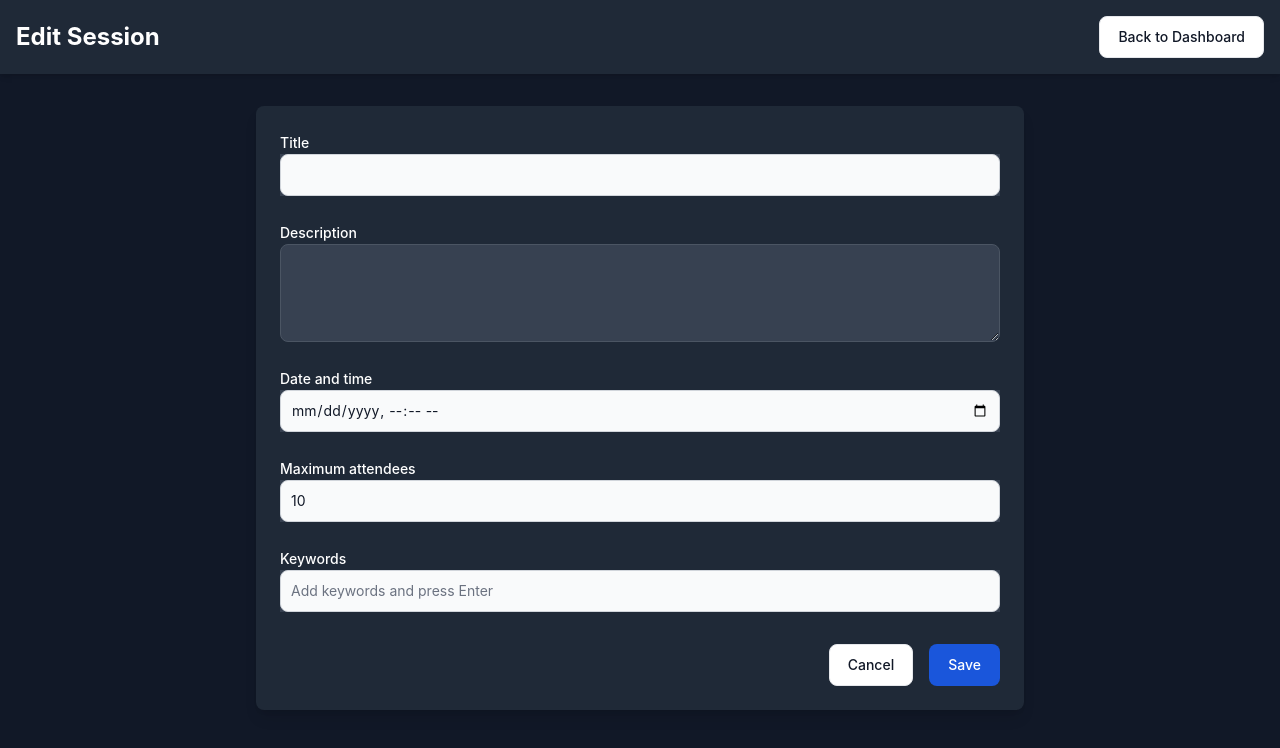
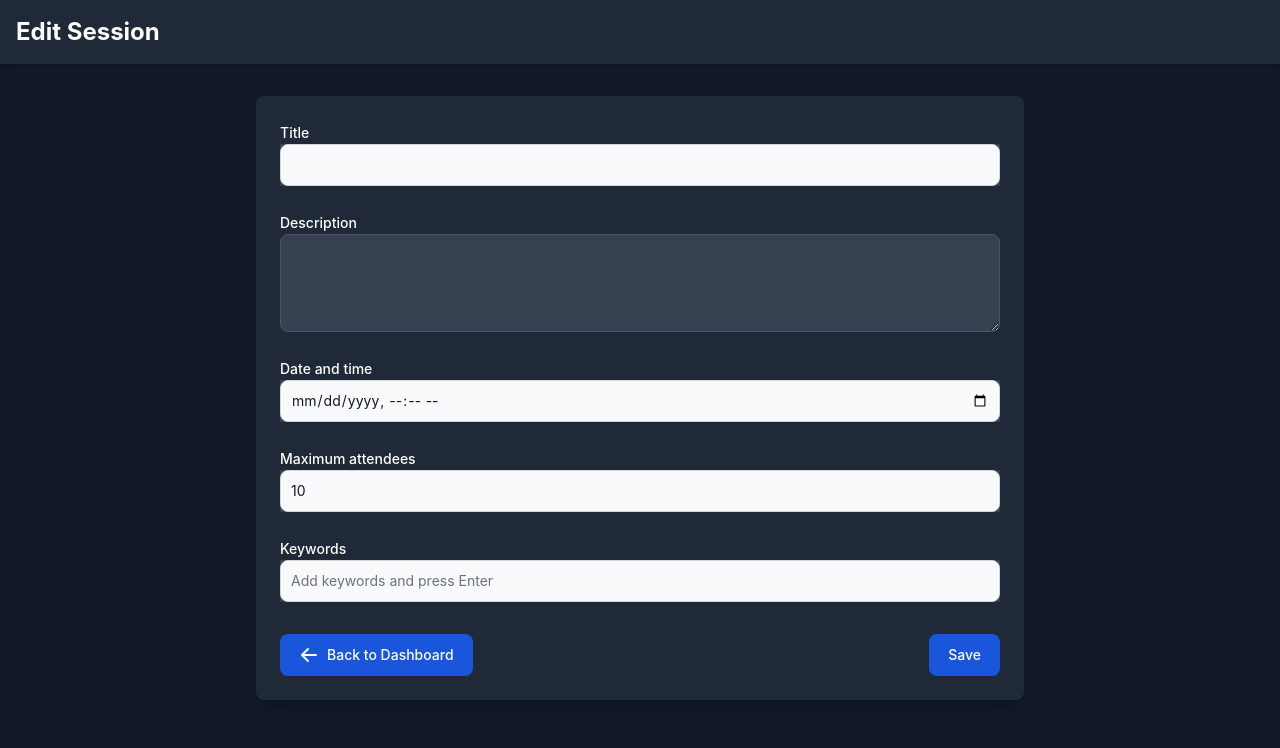
Before and after one commit to Amadorfl72/mentorhub, a React (Create React App) app in the folder frontend/: page /session/1 in a window 1280 px wide. Shown: the top 748 px of the page. Built offline with nearby package versions, Linux system fonts and the light colour scheme.

Commit message:
Back to dashboard en edicion sesiones

```diff
--- a/frontend/src/pages/DashboardPage.tsx
+++ b/frontend/src/pages/DashboardPage.tsx
@@ -266,7 +266,7 @@ const DashboardPage = () => {
                   >
                     {t('common.edit')}
                   </Button>
-                  <Button size="xs" color="failure">{t('common.cancel')}</Button>
+                  <Button size="xs" color="failure">{t('common.delete')}</Button>
                 </div>
               </div>
             ))}
--- a/frontend/src/pages/SessionPage.tsx
+++ b/frontend/src/pages/SessionPage.tsx
@@ -2,7 +2,7 @@ import React, { useState, useEffect } from 'react';
 import { Button, Label, TextInput, Textarea, Select } from 'flowbite-react';
 import { useNavigate, useParams } from 'react-router-dom';
 import { createSession, getSession, updateSession, Session } from '../services/sessionService';
-import { HiX } from 'react-icons/hi';
+import { HiX, HiArrowLeft } from 'react-icons/hi';
 import { useTranslation } from 'react-i18next';
 
 interface SessionFormData {
@@ -177,9 +177,6 @@ const SessionPage: React.FC = () => {
           <h1 className="text-2xl font-bold">
             {isEditMode ? t('sessions.edit_session') : t('sessions.create_session')}
           </h1>
-          <Button color="gray" onClick={() => navigate('/dashboard')}>
-            {t('common.back_to_dashboard')}
-          </Button>
         </div>
       </header>
 
@@ -265,9 +262,13 @@ const SessionPage: React.FC = () => {
                 </div>
               </div>
 
-              <div className="flex justify-end gap-4 mt-8">
-                <Button color="gray" onClick={() => navigate('/dashboard')}>
-                  {t('common.cancel')}
+              <div className="flex justify-between items-center mt-8">
+                <Button
+                  color="blue"
+                  onClick={() => navigate('/dashboard')}
+                >
+                  <HiArrowLeft className="mr-2 h-5 w-5" />
+                  {t('common.back_to_dashboard')}
                 </Button>
                 <Button color="blue" type="submit" disabled={loading}>
                   {loading ? t('common.saving') : t('common.save')}
```
